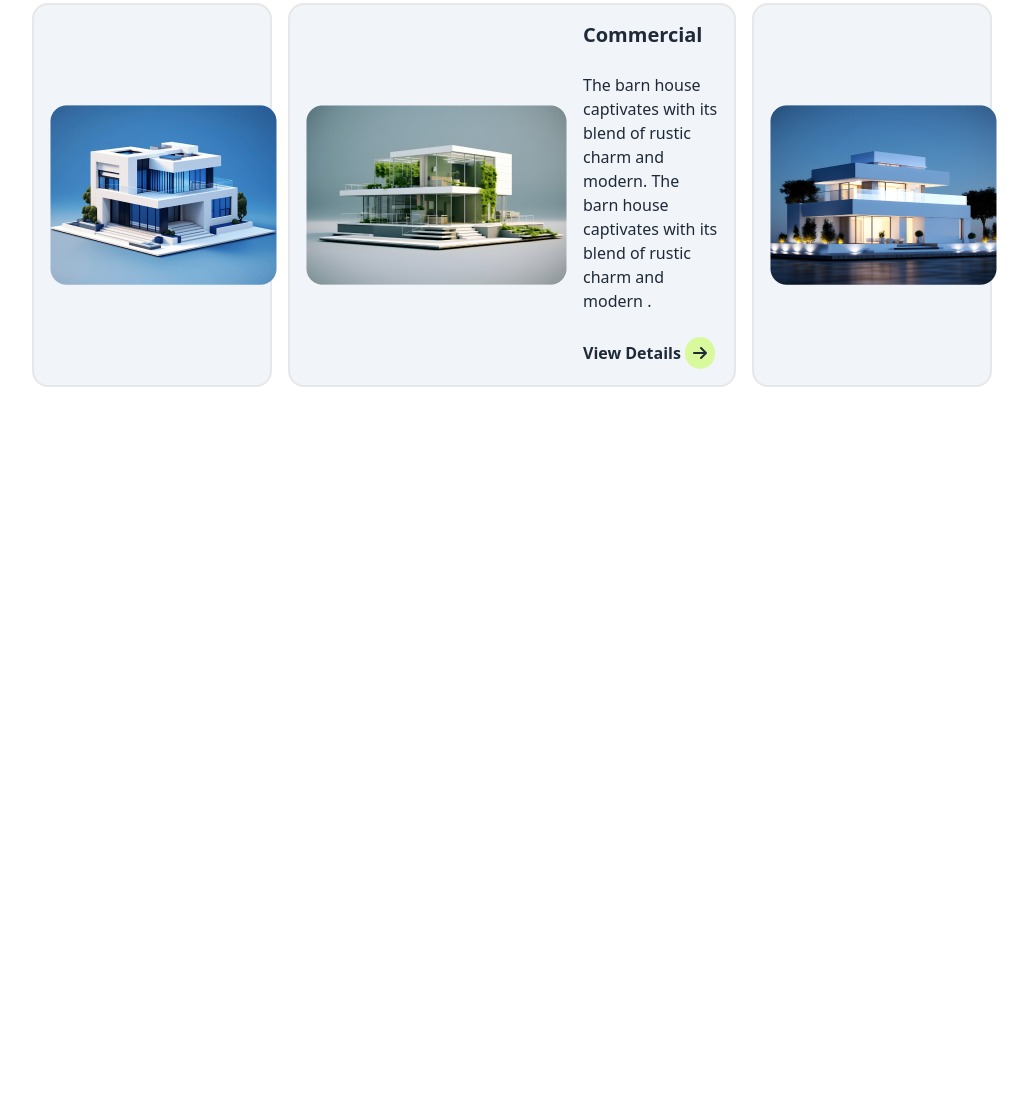
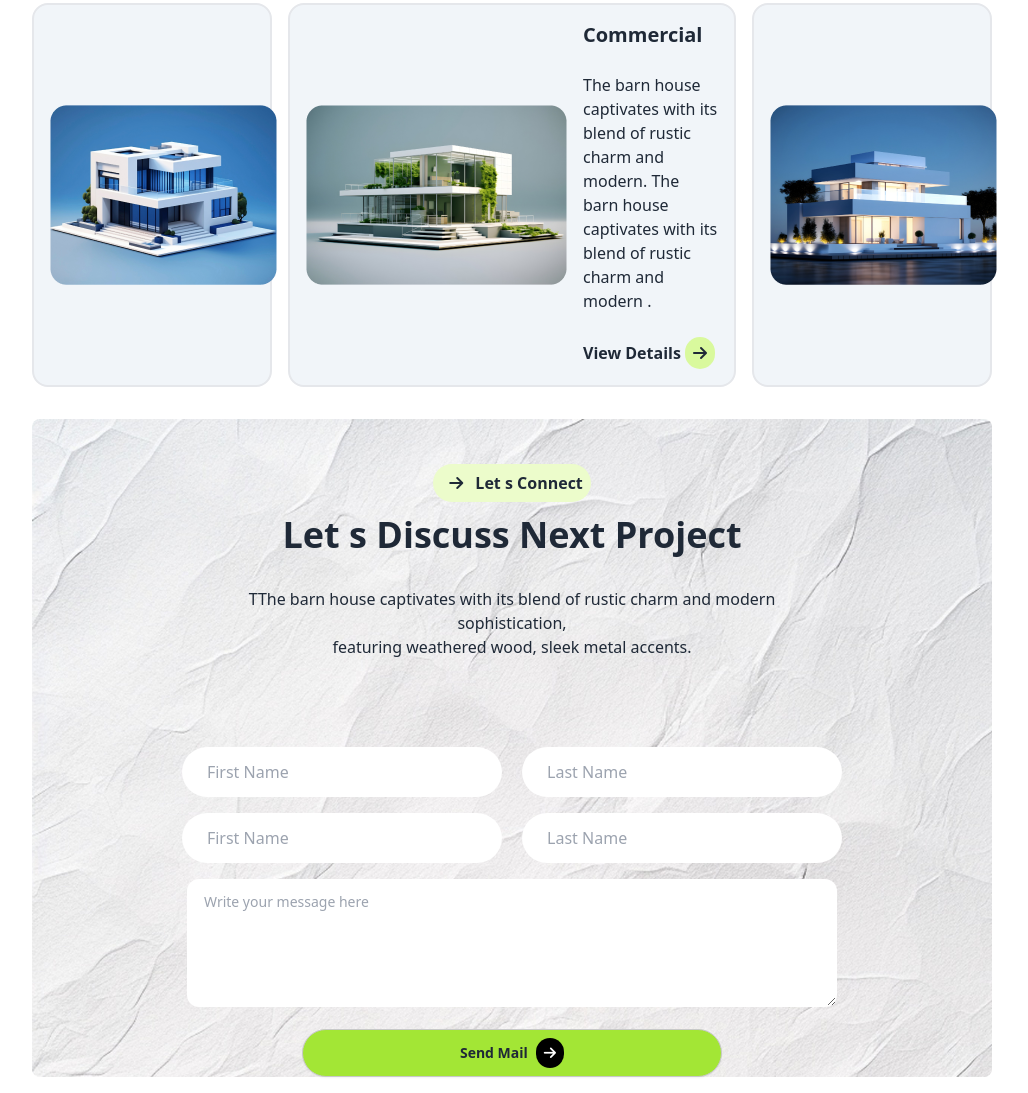
Before and after one commit to Mohammadzakaria2024/New-site-Rinterio, a plain HTML site: page index.html in a window 1280 px wide. Shown: the part 3004-4097 px from the top of the page, without its empty margins (128-1156 px from the left). Before the commit the page ends 3439 px from the top, so only its background shows below. Drawn offline with nearby package versions, Linux system fonts and the light colour scheme.

Commit message:
Discuss Next Project

```diff
--- a/index.html
+++ b/index.html
@@ -255,7 +255,7 @@ rustic charm and modern .
 
 
       </div>
-      <div class="w-9/12 mx-auto font-Manrope  mb-12  flex grid sm: grid-cols-1 lg:flex">
+      <div class="w-9/12 mx-auto font-Manrope  mb-4  flex grid sm: grid-cols-1 lg:flex">
         <div class="hero  lg: border-block w-9/12 border-solid border-2 border-salate-600 rounded-box bg-slate-100  mt-4 mr-4  lg:w-3/12 ">
           <div class="hero-content   ">
             <img
@@ -299,5 +299,65 @@ rustic charm and modern .
       </div>
 
 
+      <div class="w-9/12 mx-auto font-Manrope text-staet	items-center m-4 bg-white rounded-lg  bg-[url('bg.jpg')]">
+        <div  class="w-9/12 mx-auto font-Manrope text-center	items-center m-8 p-12 ">
+
+          <a class="bg-lime-100 rounded-full my-16 p-2 font-bold">
+            <i class="fa-solid fa-arrow-right  p-2"></i>
+            Let s Connect
+
+          </a>
+
+          <h1 class="text-4xl font-extrabold leading-1 mt-4">Let s Discuss Next Project</h1>
+          <p class="mt-8">TThe barn house captivates with its blend of rustic charm and modern sophistication, <br>
+            featuring weathered wood, sleek metal accents.</p>
+        </div>
+     <div class="items-center text-center">
+     <div>
+      <input
+      type="text"
+      placeholder="First Name"
+      class="input rounded-full w-6/12 max-w-xs p-6 m-2" />
+      <input
+  type="text"
+  placeholder="Last Name"
+  class="input rounded-full w-6/12 max-w-xs p-6 m-2" />
+
+     </div>
+     <div>
+      <input
+      type="text"
+      placeholder="First Name"
+      class="input rounded-full w-6/12 max-w-xs p-6 m-2" />
+      <input
+  type="text"
+  placeholder="Last Name"
+  class="input rounded-full w-6/12 max-w-xs p-6 m-2" />
+
+     </div>
+
+
+       <div class="mt-2">
+        <textarea
+  placeholder="Write your message here"
+  class="textarea    rounded-xl w-6/12 h-32  lg:w-[650px]"></textarea>
+       </div>
+
+
+       <div class="w-9/12 items-center text-center justify-center mx-auto mt-4">
+        <button class="btn btn-active bg-lime-400 rounded-full w-7/12 p-2 text-sm font-bold">Send Mail<i class="fa-solid fa-arrow-right bg-black rounded-full p-2 text-white "></i></button>
+
+       </div>
+
+
+
+     </div>
+
+
+
+
+
+      </div>
+
 </body>
 </html>
```
